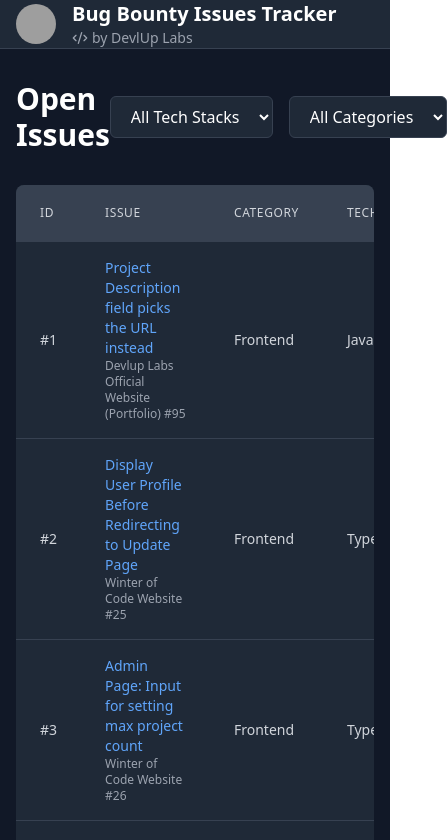
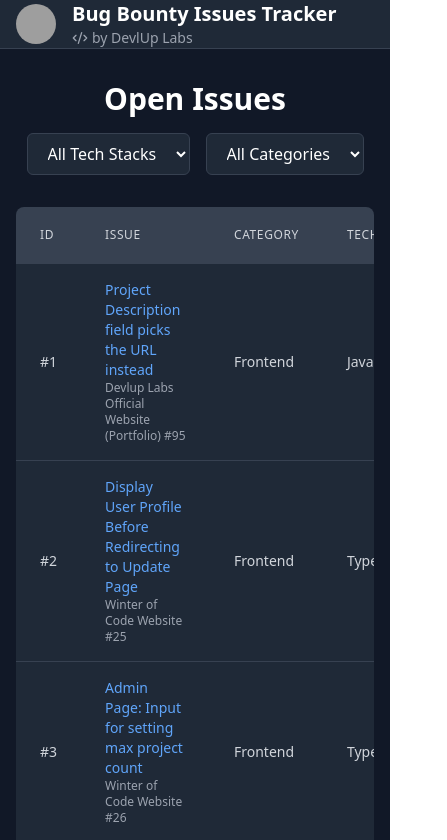
Before and after one commit to devlup-labs/Bug_Bounty_Issue_Tracker, a React (Vite) app: page / in a window 390 px wide. Shown: the top 840 px of the page, 447 px wide, since content can reach past the window. Built offline with nearby package versions, Linux system fonts and the light colour scheme; grey boxes are pictures that could not be loaded.

Commit message:
Responsive

```diff
--- a/src/App.tsx
+++ b/src/App.tsx
@@ -127,8 +127,8 @@ function App() {
             </nav>
 
             <main className="max-w-7xl mx-auto px-4 sm:px-6 lg:px-8 py-8">
-        <div className="flex justify-between items-center mb-8">
-          <h1 className="text-3xl font-bold text-white">Open Issues</h1>
+                <div className="flex flex-col sm:flex-row justify-between items-center mb-8">
+                    <h1 className="text-3xl font-bold text-white mb-4 sm:mb-0">Open Issues</h1>
                     <div className="flex space-x-4">
                         <select
                             className="bg-gray-800 text-white rounded-md px-4 py-2 border border-gray-700"
@@ -157,7 +157,7 @@ function App() {
                     </div>
                 </div>
 
-        <div className="bg-gray-800 rounded-lg overflow-hidden">
+                <div className="bg-gray-800 rounded-lg overflow-x-auto">
                     <table className="min-w-full divide-y divide-gray-700">
                         <thead className="bg-gray-700">
                             <tr>
```
Lines whose indentation alone changed are shown as unchanged.
